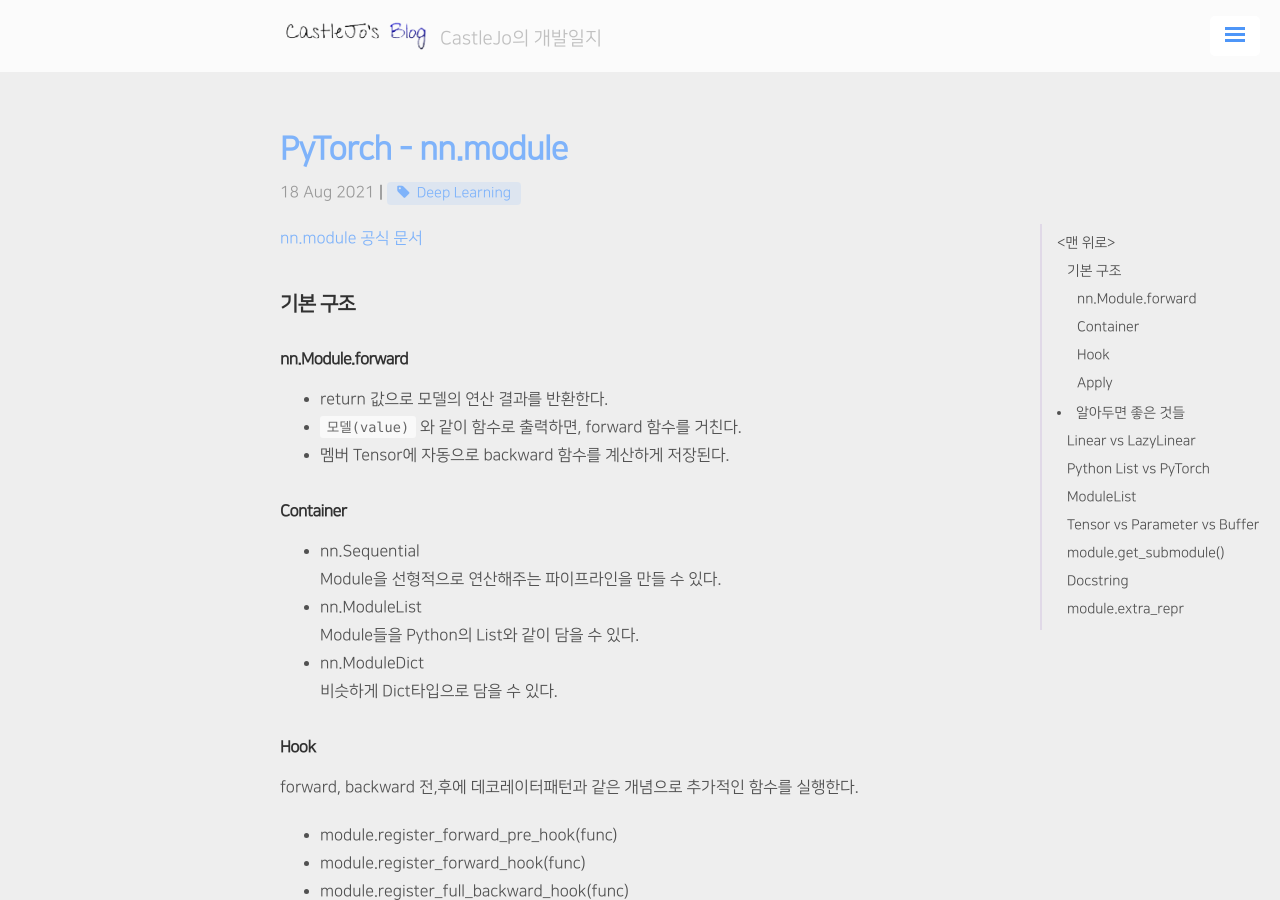
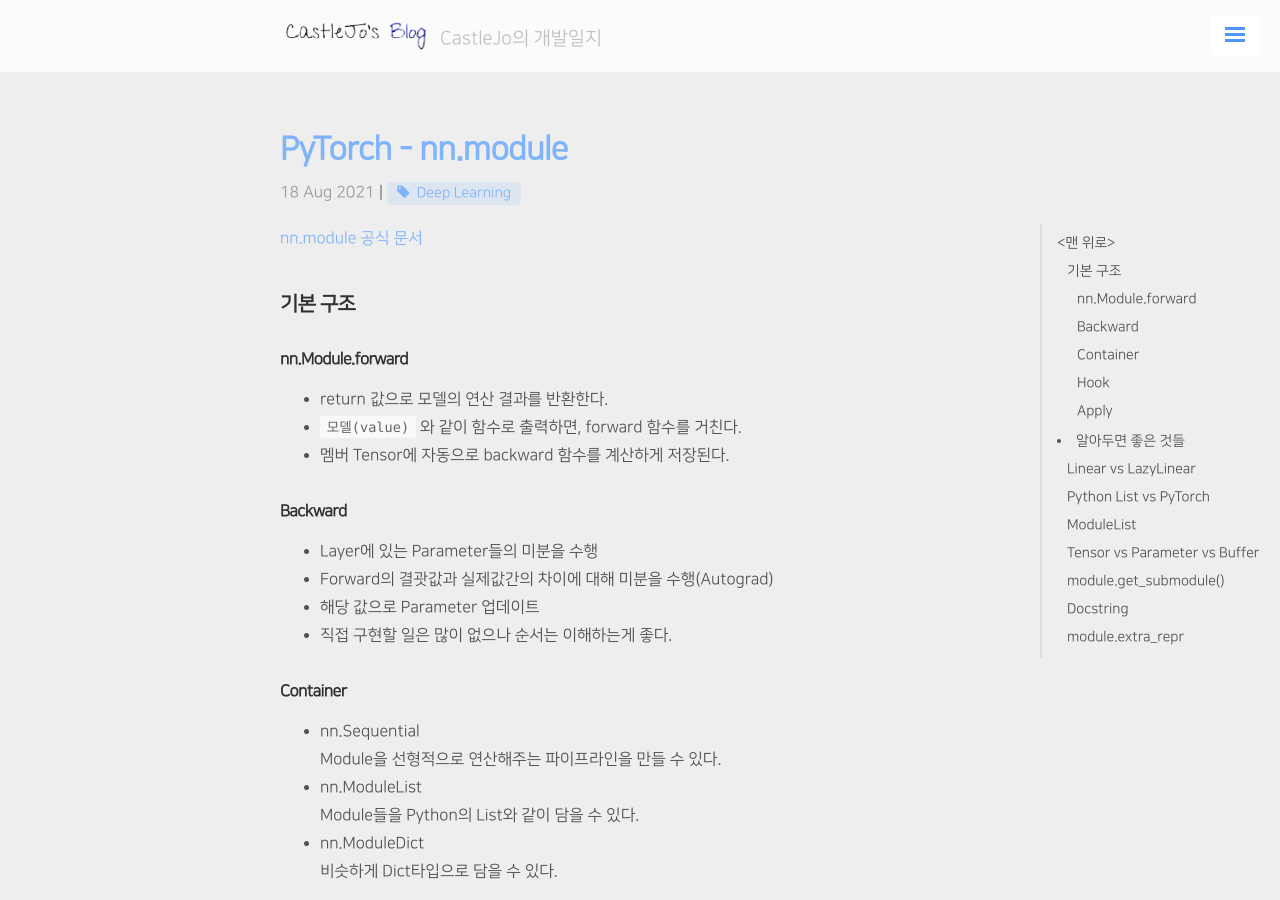
Before and after one commit to ukcastle/ukcastle.github.io, a Jekyll site: the page built from _posts/Boostcamp/2021-08-18-w3d3.md, in a window 1280 px wide and 900 px high. Built offline with Jekyll 4.4.1, drawn with Linux system fonts in a browser that asks for light colours; nearby versions of some CDN libraries; a script that is not in the unit is left out; comment, search, counter and statistics services are not loaded.

Commit message:
docs: Change w3d3

```diff
--- a/_posts/Boostcamp/2021-08-18-w3d3.md
+++ b/_posts/Boostcamp/2021-08-18-w3d3.md
@@ -14,6 +14,13 @@ tag: [Deep Learning]
 - return 값으로 모델의 연산 결과를 반환한다.
 - `모델(value)` 와 같이 함수로 출력하면, forward 함수를 거친다.
 - 멤버 Tensor에 자동으로 backward 함수를 계산하게 저장된다.
+
+#### Backward
+
+- Layer에 있는 Parameter들의 미분을 수행
+- Forward의 결괏값과 실제값간의 차이에 대해 미분을 수행(Autograd)
+- 해당 값으로 Parameter 업데이트
+- 직접 구현할 일은 많이 없으나 순서는 이해하는게 좋다.
 
 #### Container
 
```
